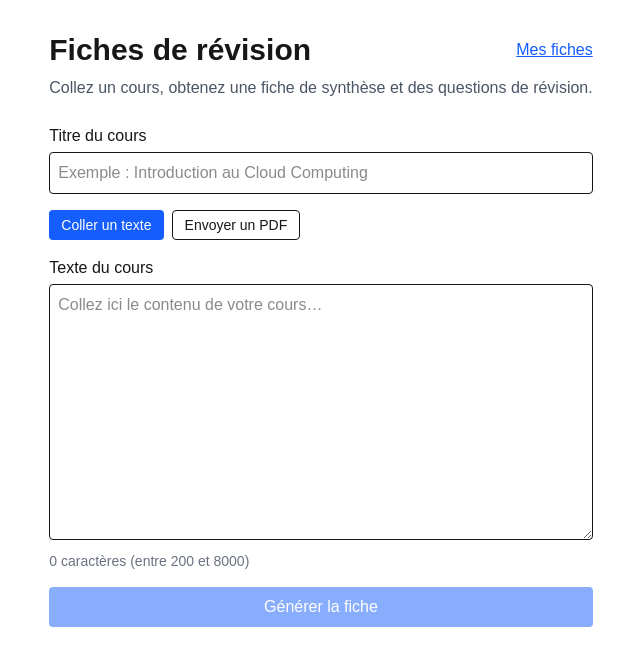
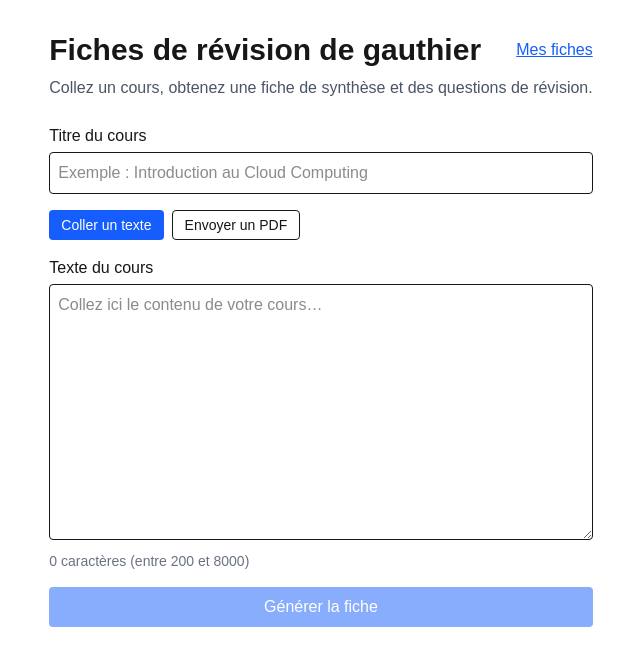
Before and after one commit to GK330/fiche-revesion, a Next.js app: page / in a window 1280 px wide. Shown: the top 666 px of the page, without its empty margins (319-959 px from the left). Built offline with nearby package versions, Linux system fonts and the light colour scheme; no server answers.

Commit message:
Nouveau sous-titre de la page d'accueil

```diff
--- a/src/app/page.tsx
+++ b/src/app/page.tsx
@@ -5,7 +5,7 @@
   return (
     <main className="mx-auto max-w-2xl p-8">
       <div className="flex items-center justify-between">
-        <h1 className="text-3xl font-bold">Fiches de révision</h1>
+        <h1 className="text-3xl font-bold">Fiches de révision de gauthier</h1>
         <Link href="/fiches" className="text-blue-600 underline">
           Mes fiches
         </Link>
```
